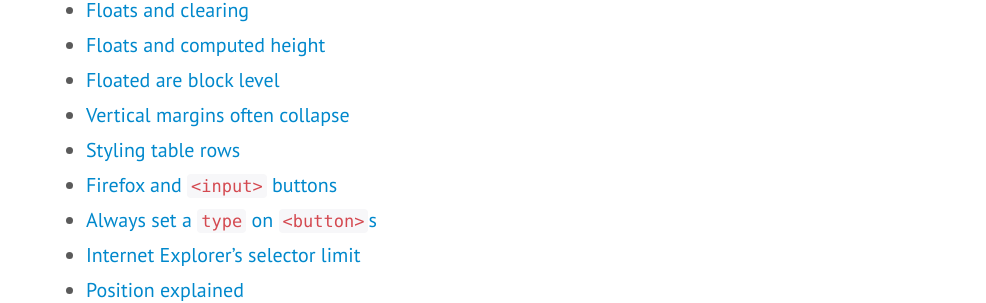
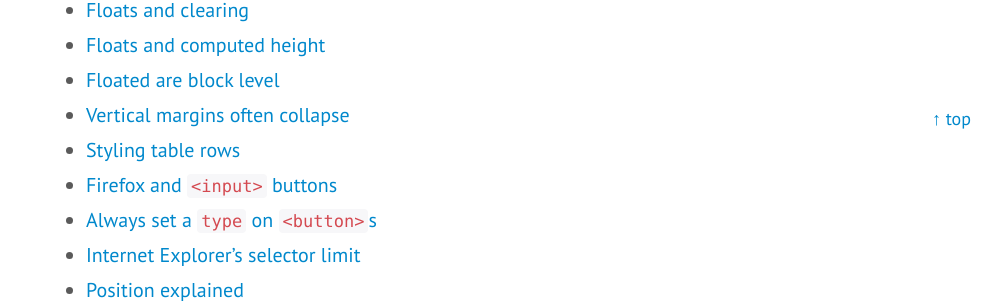
Before and after one commit to mdo/wtf-html-css, a Jekyll site: the page built from index.md, in a window 1280 px wide. Shown: the part 753-1056 px from the top of the page, without its empty margins (294-1280 px from the left). Built offline with Jekyll 4.4.1, drawn with Linux system fonts in a browser that asks for light colours; some web fonts are replaced; Markdown is read by kramdown in place of the engine named in the settings; comment, search, counter and statistics services are not loaded.

Commit message:
Added a "back to top" button
Because sometimes scrolling can be tough

```diff
--- a/_includes/footer.html
+++ b/_includes/footer.html
@@ -1,4 +1,6 @@
 <footer class="footer">
+  <a href="#" class="back-to-top">↑ top</a>
+
   <p>&lt;3</p>
   <p>Made with all the love in the world by <a href="{{ site.twitter }}">@mdo</a>.</p>
   <p>Open sourced under MIT. Copyright {{ site.time | date: '%Y' }}.</p>
--- a/wtf.css
+++ b/wtf.css
@@ -195,6 +195,12 @@ pre code {
  * Footer
  */
 
+.back-to-top {
+  position: fixed;
+  bottom: 15px;
+  right: 15px;
+}
+
 .footer {
   margin-top: 3rem;
   padding: 3rem 1rem;
```
